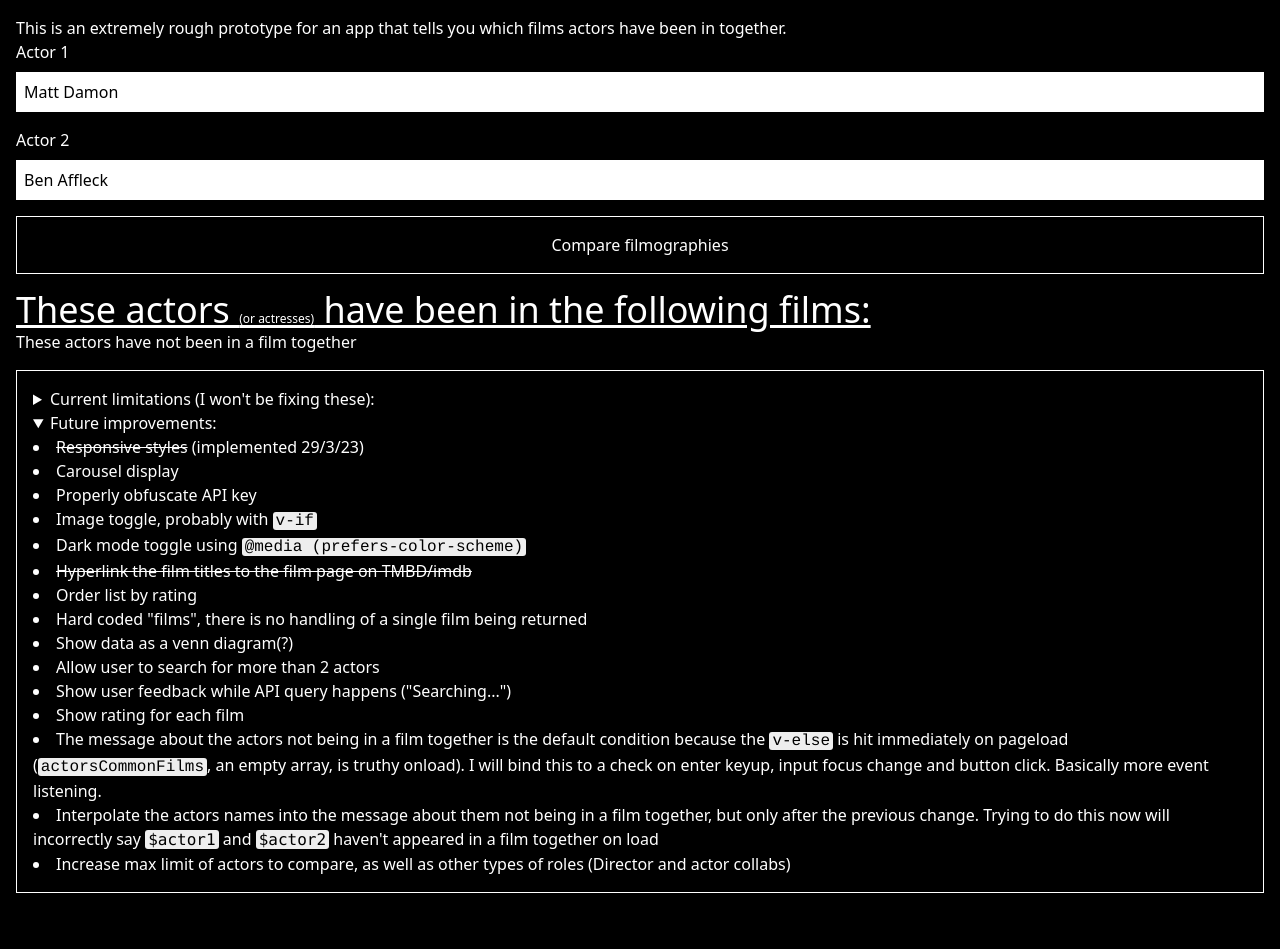
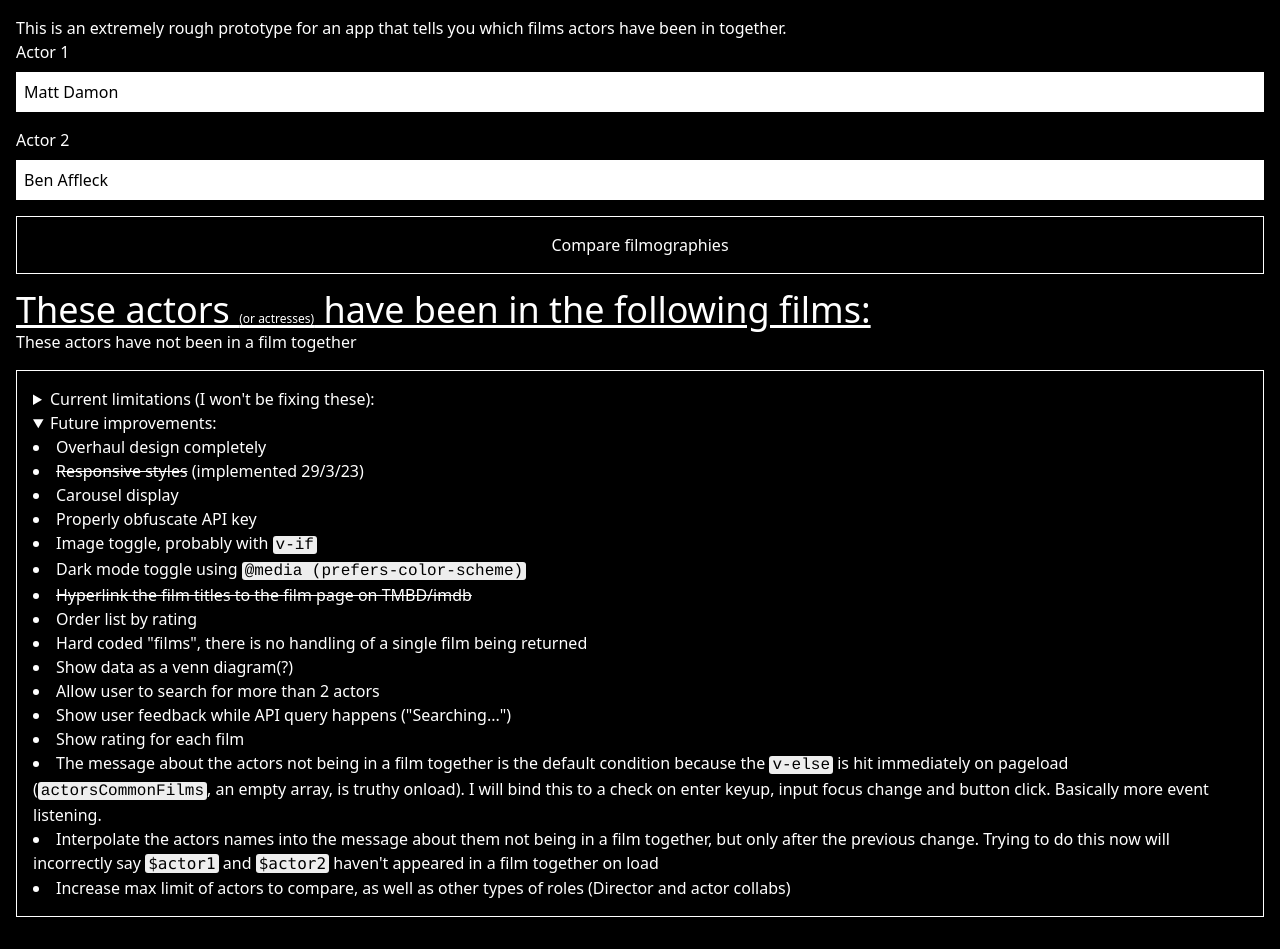
Before and after one commit to DipoOgunmodede/movie-finder, a Vue app: page / in a window 1280 px wide. Both pictures are taken after a click on the heading "Future improvements:". Before the commit the page ends 925 px from the top, so only its background shows below. Built offline with nearby package versions, Linux system fonts and the light colour scheme.

Commit message:
changes to documentation

```diff
--- a/src/App.vue
+++ b/src/App.vue
@@ -140,6 +140,7 @@ onMounted(() => {
       <details>
         <summary>Future improvements:</summary>
         <ul class="list-disc list-inside">
+          <li>Overhaul design completely</li>
           <li><span class="line-through">Responsive styles</span> (implemented 29/3/23)</li>
           <li>Carousel display </li>
           <li>Properly obfuscate API key</li>
```
